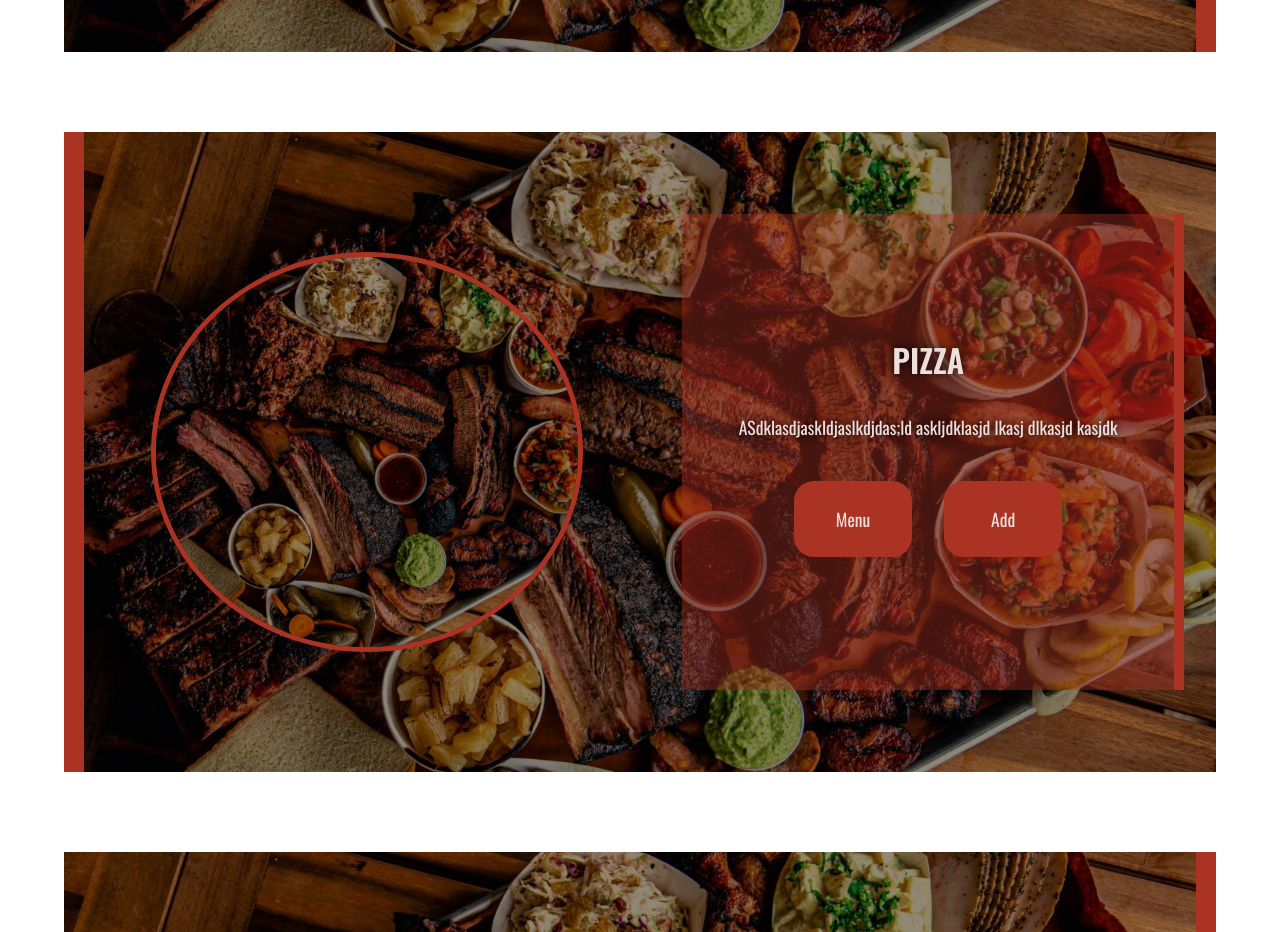
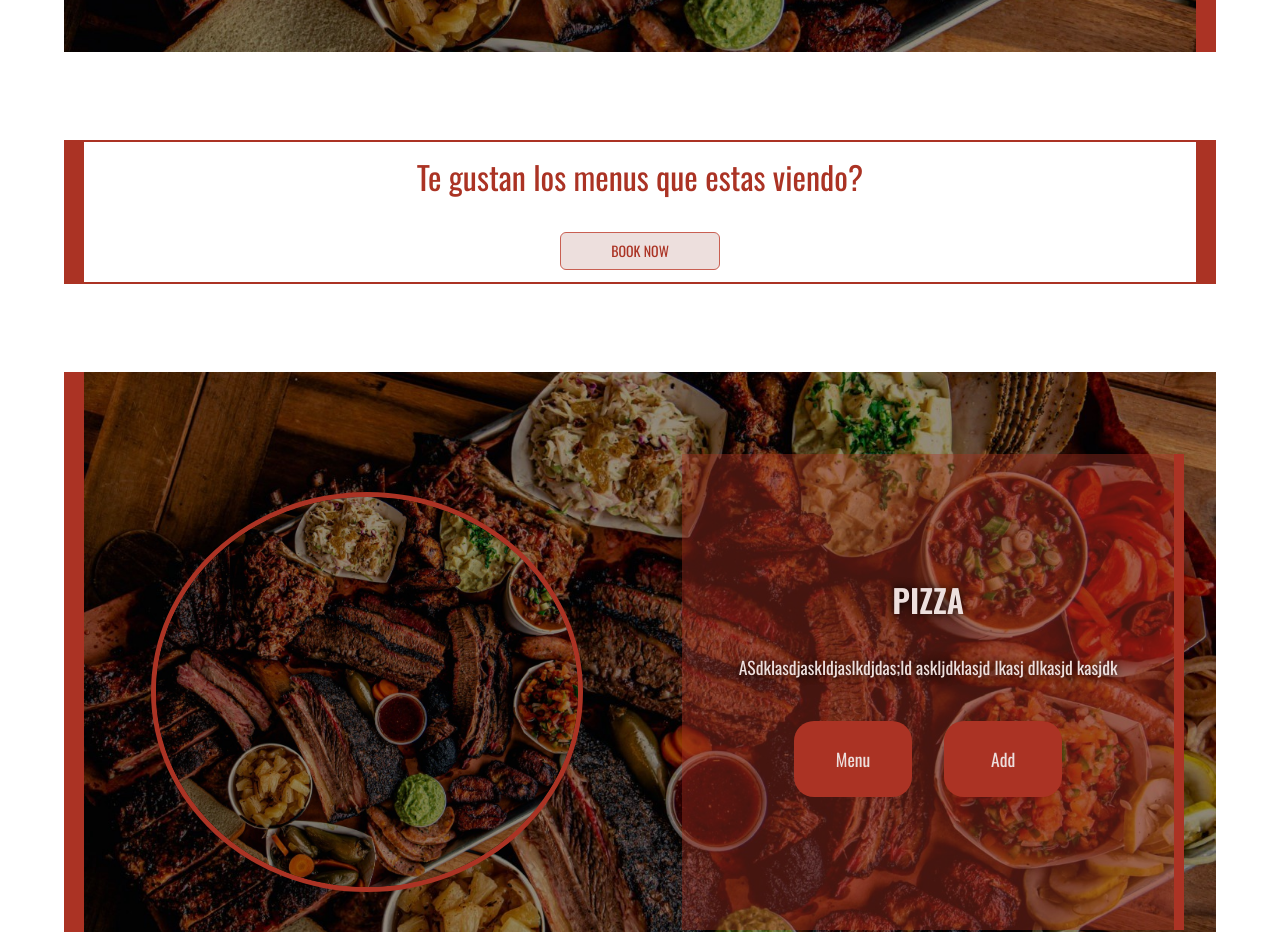
Before and after one commit to LeanM/apetito-granada-web, a React (Create React App) app: page / in a window 1280 px wide. Shown: the part 3940-4872 px from the top of the page. Built offline with nearby package versions, Linux system fonts and the light colour scheme.

Commit message:
BookSection on every 3 menus

```diff
--- a/src/components/home-components/Home.js
+++ b/src/components/home-components/Home.js
@@ -10,6 +10,7 @@ import { colors } from "../../assets/colors";
 import HomeTop from "./landing/HomeTop";
 import ReviewCarousel from "./reviewCarousel/ReviewCarousel";
 import HomeInfo from "./landing/HomeInfo";
+import BookSection from "./categoryCards/BookSection";
 
 export default function Home() {
   const navigate = useNavigate();
@@ -77,14 +78,39 @@ export default function Home() {
           }}
         >
           {categories.map((category) => {
-            if (categories.indexOf(category) % 2 === 0)
+            if (categories.indexOf(category) % 2 === 0) {
+              if (
+                categories.indexOf(category) !== 0 &&
+                categories.indexOf(category) % 3 === 0
+              ) {
+                return (
+                  <>
+                    <LeftCategoryCard key={category} categoryData={category} />
+                    <BookSection />
+                  </>
+                );
+              } else {
                 return (
                   <LeftCategoryCard key={category} categoryData={category} />
                 );
-            else
+              }
+            } else {
+              if (
+                categories.indexOf(category) !== 0 &&
+                categories.indexOf(category) % 3 === 0
+              ) {
+                return (
+                  <>
+                    <RightCategoryCard key={category} categoryData={category} />
+                    <BookSection />
+                  </>
+                );
+              } else {
                 return (
                   <RightCategoryCard key={category} categoryData={category} />
                 );
+              }
+            }
           })}
         </div>
       </div>
--- /dev/null
+++ b/src/components/home-components/categoryCards/BookSection.js
@@ -0,0 +1,57 @@
+import { Button } from "rsuite";
+import { createUseStyles } from "react-jss";
+import { colors } from "../../../assets/colors";
+
+export default function BookSection() {
+  const classes = useStyles();
+  return (
+    <div className={classes.container}>
+      <div className={classes.subContainer}>
+        <p className={classes.text}>Te gustan los menus que estas viendo?</p>
+        <Button className={classes.button}>BOOK NOW</Button>
+      </div>
+    </div>
+  );
+}
+
+const useStyles = createUseStyles({
+  container: {
+    width: "100%",
+    height: "10rem",
+    display: "flex",
+    justifyContent: "center",
+    alignItems: "center",
+    marginBottom: "5rem",
+  },
+  subContainer: {
+    display: "flex",
+    width: "90%",
+    height: "90%",
+
+    justifyContent: "center",
+    alignItems: "center",
+    flexDirection: "column",
+    gap: "2rem",
+
+    borderLeft: `solid 20px ${colors.nav}`,
+    borderRight: `solid 20px ${colors.nav}`,
+    borderTop: `solid 2px ${colors.nav}`,
+    borderBottom: `solid 2px ${colors.nav}`,
+    //boxShadow: "black 0 0 10px",
+  },
+  text: {
+    color: colors.nav,
+    fontSize: "2rem",
+  },
+  button: {
+    width: "10rem",
+    backgroundColor: colors.textNav,
+    border: `solid 1px ${colors.navLight}`,
+    color: colors.nav,
+    "&:hover": {
+      backgroundColor: colors.nav,
+      border: `solid 1px ${colors.navLight}`,
+      color: colors.textNav,
+    },
+  },
+});
--- a/src/components/home-components/landing/HomeTop.js
+++ b/src/components/home-components/landing/HomeTop.js
@@ -122,5 +122,9 @@ const useStyles = createUseStyles({
     marginTop: "1rem",
     backgroundColor: colors.nav,
     color: colors.textNav,
+    "&:hover": {
+      backgroundColor: colors.textNav,
+      color: colors.nav,
+    },
   },
 });
```
Lines whose indentation alone changed are shown as unchanged.
